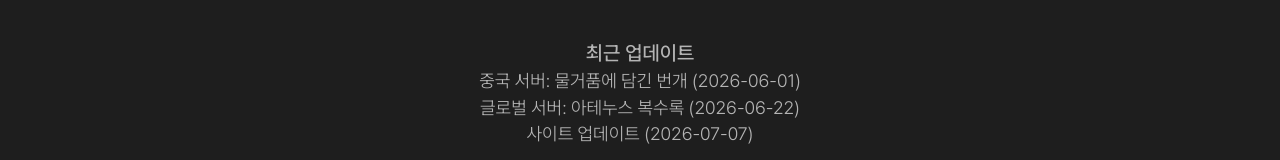
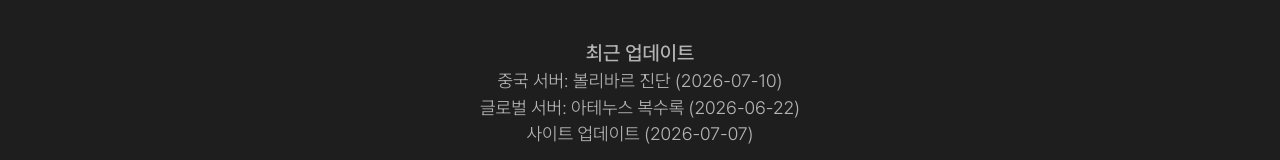
Before and after one commit to nadering/arknights-toolbox, a Next.js app: page / in a window 1280 px wide. Shown: the part 503-663 px from the top of the page. Built offline with nearby package versions, Linux system fonts and the light colour scheme; no server answers.

Commit message:
최근 업데이트 일자 수정
### 수정 사항
- 중국 서버의 최근 업데이트 일자를, 볼리바르 진단 (2026/07/10) 으로 변경

### 기타 사항
- 이전 커밋의 "볼리비아 진단"은 오타로, "볼리바르 진단"이 정확한 이벤트명

```diff
--- a/src/app/page.tsx
+++ b/src/app/page.tsx
@@ -24,7 +24,7 @@ export default function Home() {
           최근 업데이트
         </p>
         <p className="leading-tight font-light text-lg text-gray-400 text-center break-keep select-none">
-          중국 서버: 물거품에 담긴 번개 (2026-06-01)
+          중국 서버: 볼리바르 진단 (2026-07-10)
         </p>
         <p className="leading-tight font-light text-lg text-gray-400 text-center break-keep select-none">
           글로벌 서버: 아테누스 복수록 (2026-06-22)
```
